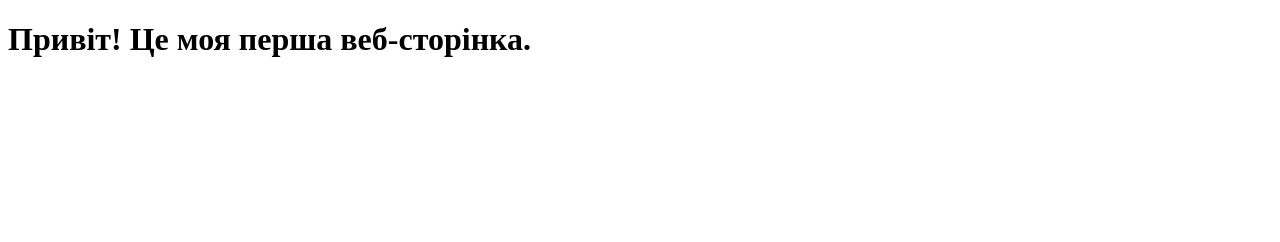
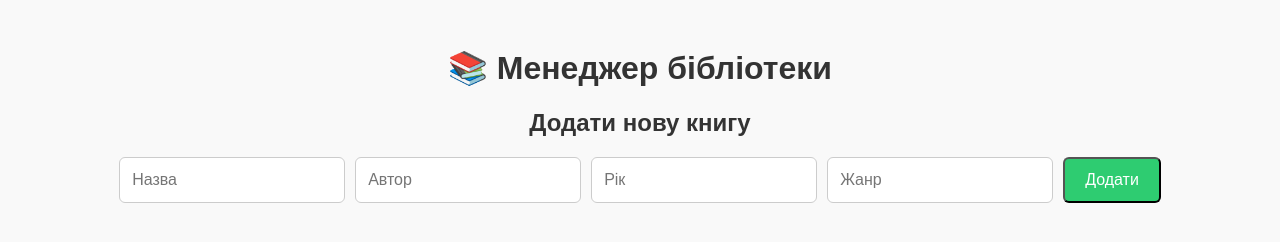
Before and after one commit to viktorsyrotenko18/my-project, a plain HTML site: page index.html in a window 1280 px wide. Drawn offline with Linux system fonts and the light colour scheme.

Commit message:
Update index.html

```diff
--- a/index.html
+++ b/index.html
@@ -1,14 +1,26 @@
 <!DOCTYPE html>
 <html lang="uk">
 <head>
-    <meta charset="UTF-8">
-    <meta name="viewport" content="width=device-width, initial-scale=1.0">
-    <title>Моя сторінка</title>
+  <meta charset="UTF-8">
+  <title>Менеджер бібліотеки</title>
+  <link rel="stylesheet" href="style.css">
 </head>
 <body>
+  <h1>📚 Менеджер бібліотеки</h1>
 
-    <h1>Привіт! Це моя перша веб-сторінка.</h1>
+  <!-- Форма додавання книги -->
+  <h2>Додати нову книгу</h2>
+  <form id="addBookForm">
+    <input type="text" id="title" placeholder="Назва" required>
+    <input type="text" id="author" placeholder="Автор" required>
+    <input type="number" id="year" placeholder="Рік" required>
+    <input type="text" id="genre" placeholder="Жанр" required>
+    <button type="submit">Додати</button>
+  </form>
 
-    <script src="script.js"></script>
+  <!-- Список книг -->
+  <div id="library-container"></div>
+
+  <script src="script.js"></script>
 </body>
 </html>
```
